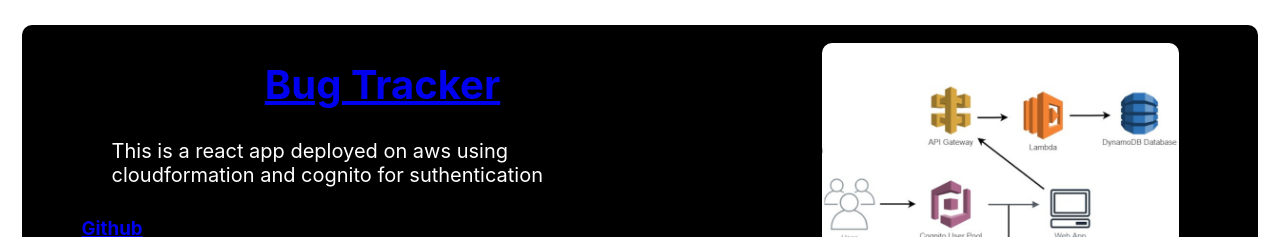
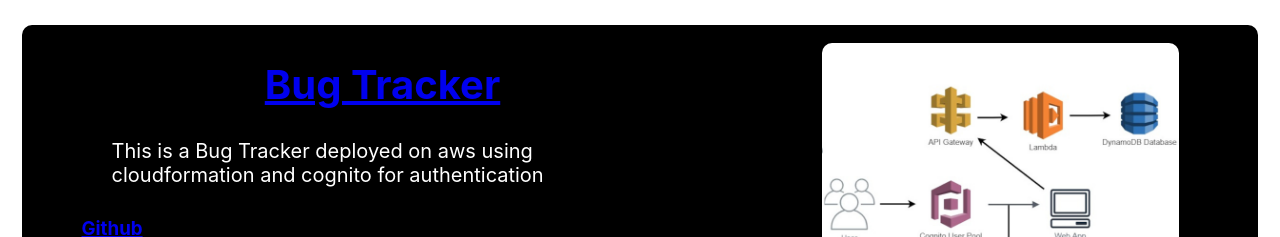
Before and after one commit to Markbrock/curly-octo-spoon, a React (Create React App) app: page / in a window 1280 px wide. Shown: the part 1380-1617 px from the top of the page. Built offline with nearby package versions, Linux system fonts and the light colour scheme.

Commit message:
spelling fix

```diff
--- a/src/Components/Portfolio.js
+++ b/src/Components/Portfolio.js
@@ -8,7 +8,7 @@ export default function Portfolio() {
     const ProjectData = [
           {
             ProjectName: "Bug Tracker",
-            About: "This is a react app deployed on aws using cloudformation and cognito for suthentication",
+            About: "This is a Bug Tracker deployed on aws using cloudformation and cognito for authentication",
             href: "http://d2ott0l3gydjik.cloudfront.net/",
             siteMap: BugtrackerSiteMap,
             Github: "https://github.com/Markbrock/BugTracker"
```
